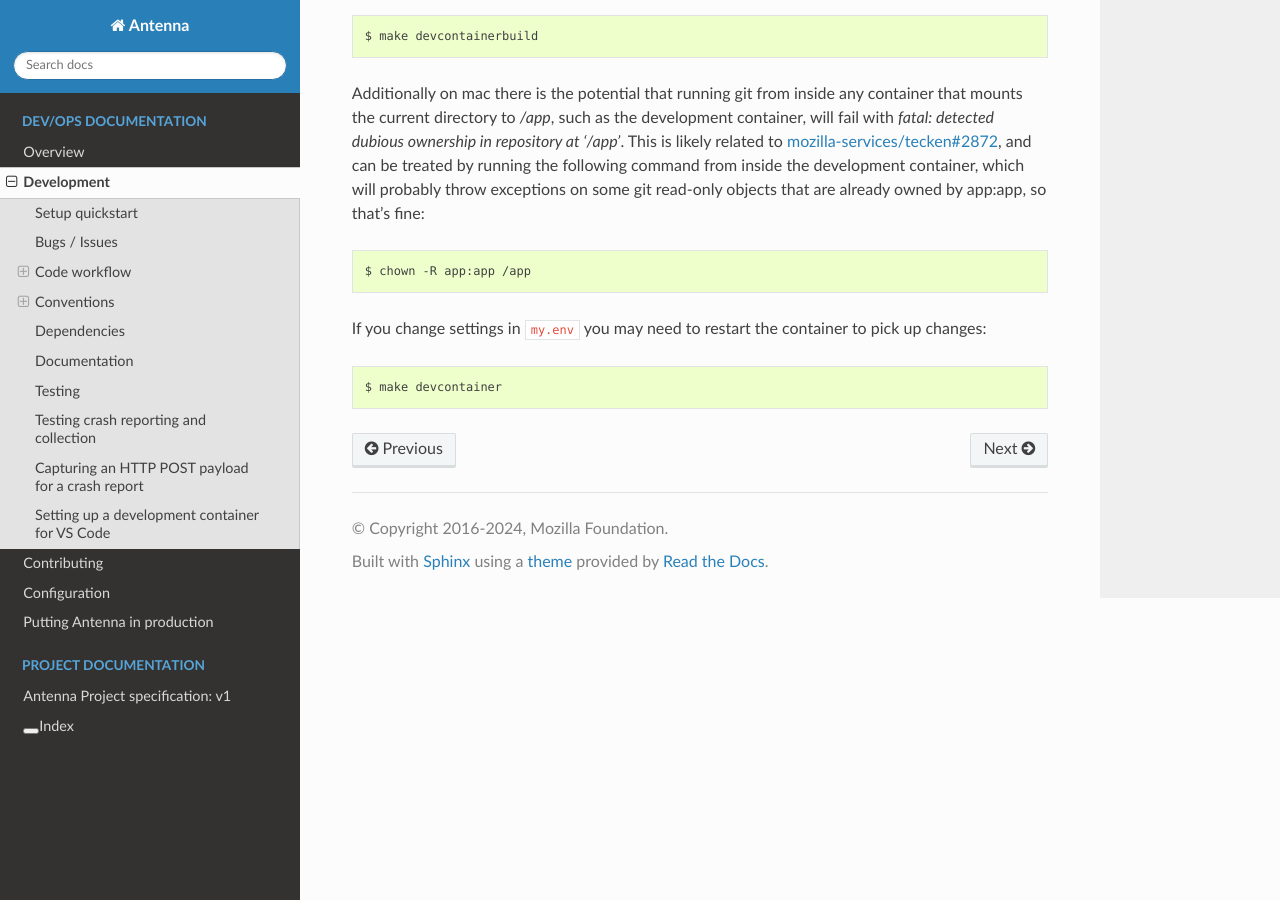
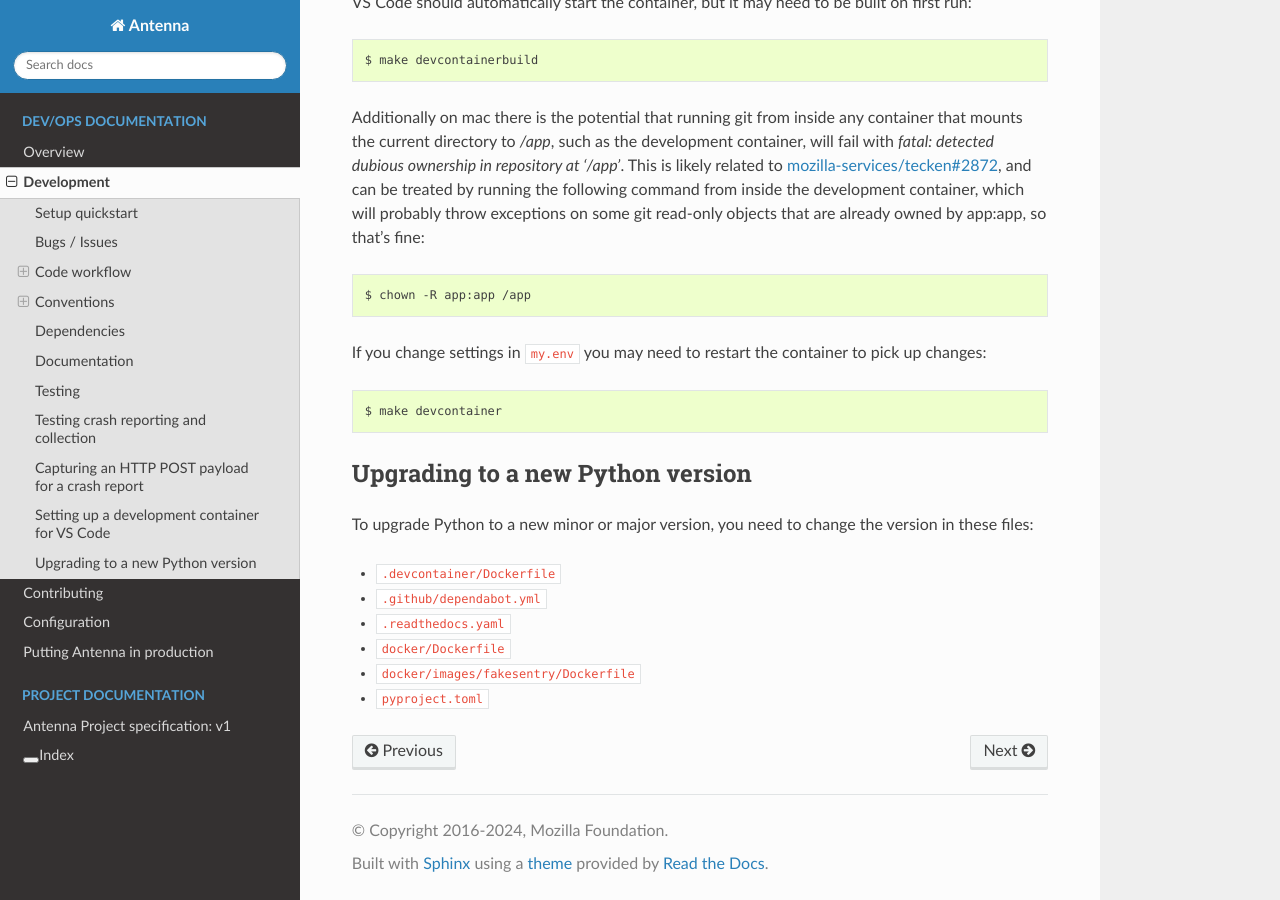
Before and after one commit to mozilla-services/antenna, a Sphinx documentation site: the page built from docs/dev.rst, in a window 1280 px wide and 900 px high, scrolled down 9891 px. Built offline with Sphinx 7.4.7 and the Read the Docs theme 3.1.0, drawn with Linux system fonts in a browser that asks for light colours; pages that are not in the unit, such as notebooks, are missing from menus; some of the changed text lies outside the part shown.

Commit message:
Prevent dependabot from proposing Python version upgrades beyond 3.11. (#1098)
* OBS-375: Prevent dependabot from proposing Python version upgrades beyond 3.11.

* OBS-375: Document how to upgrade to a new Python version.

```diff
--- a/docs/dev.rst
+++ b/docs/dev.rst
@@ -535,3 +535,17 @@ pick up changes:
 .. code-block:: shell
 
    $ make devcontainer
+
+
+Upgrading to a new Python version
+=================================
+
+To upgrade Python to a new minor or major version, you need to change the version in
+these files:
+
+* ``.devcontainer/Dockerfile``
+* ``.github/dependabot.yml``
+* ``.readthedocs.yaml``
+* ``docker/Dockerfile``
+* ``docker/images/fakesentry/Dockerfile``
+* ``pyproject.toml``
```
Also changed, not shown: 2 other files.
